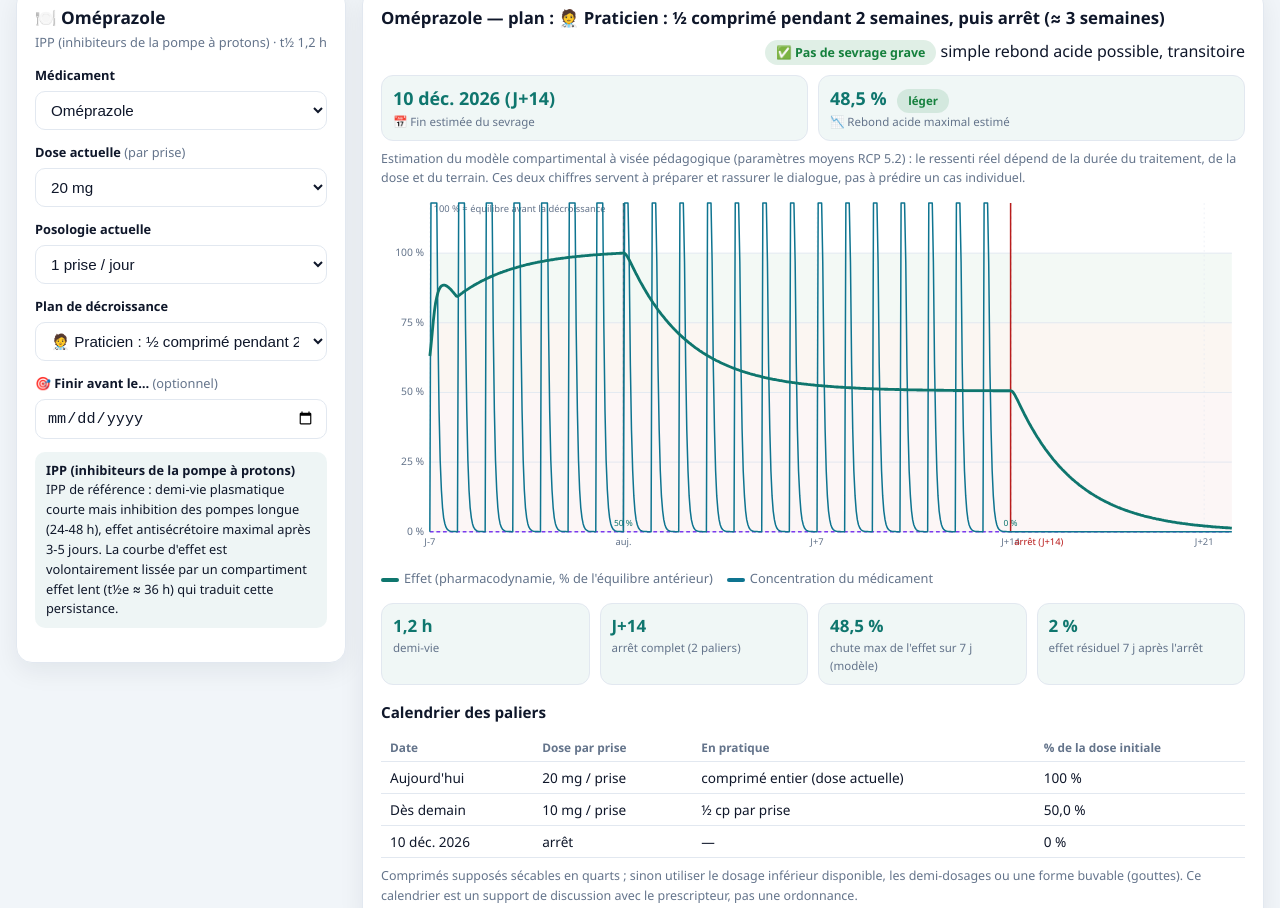
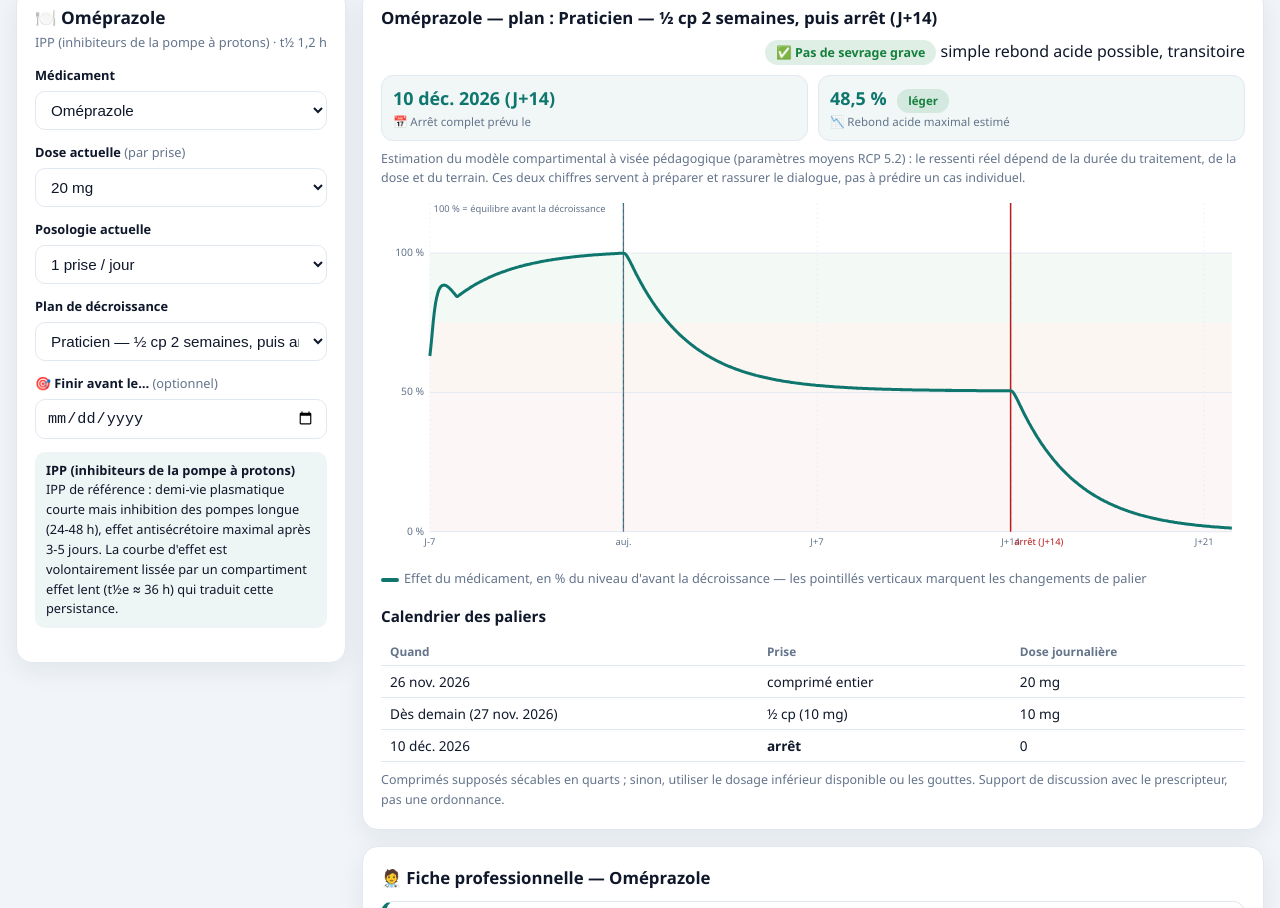
Before and after one commit to Alexlft73/Pharmarevues, a plain HTML site: page deprescription.html in a window 1280 px wide. Shown: the part 305-1213 px from the top of the page. Drawn offline with Linux system fonts and the light colour scheme.

Commit message:
Module déprescription v3 : simplification — une seule courbe (effet), suppression des 4 stats, calendrier 3 colonnes (Quand/Prise/Dose), libellés de plans courts (Praticien/Doux/Très doux), info-bulle allégée

```diff
--- a/deprescription.html
+++ b/deprescription.html
@@ -93,7 +93,7 @@ footer{margin-top:18px;text-align:center;font-size:.78rem;color:var(--gris)}
 <header>
 <button id="themeBtn" class="themebtn" aria-label="Basculer le mode sombre"></button>
 <h1>🪜 PharmaVeille · Module déprescription</h1>
-<div class="sub">Visualiser comment un traitement IPP, benzodiazépine (+ métabolites actifs), apparenté « Z » ou antidépresseur descend « en escalier » : courbe de concentration (PK) et courbe d'effet (PD) pendant la décroissance — pour sécuriser, expliquer et rassurer.</div>
+<div class="sub">Choisissez un médicament et un plan : la courbe montre comment l'effet descend marche par marche jusqu'à l'arrêt, avec le calendrier des paliers en comprimés (½, ¼…) — pour sécuriser, expliquer et rassurer.</div>
 </header>
 
 <div class="disc"><b>Outil pédagogique</b> : modèle compartimental simplifié et paramètres moyens de population (RCP, section 5.2). Un plan de déprescription est TOUJOURS une décision médicale individualisée (durée du traitement, dose, antécédents) — ce module sert à l'expliquer et à préparer le dialogue, jamais à remplacer le prescripteur.</div>
@@ -126,14 +126,13 @@ footer{margin-top:18px;text-align:center;font-size:.78rem;color:var(--gris)}
 <div id="chartbox" class="panel">
 <div class="cbhead"><h2 id="chartitle">Choisir un médicament</h2><span class="verdict" id="verdict"></span></div>
 <div id="estim">
-  <div class="stat"><div class="v" id="estdate">—</div><div class="k">📅 Fin estimée du sevrage</div></div>
+  <div class="stat"><div class="v" id="estdate">—</div><div class="k">📅 Arrêt complet prévu le</div></div>
   <div class="stat"><div class="v" id="estpk">—</div><div class="k" id="estklab">📉 Manque maximal estimé</div></div>
 </div>
 <div class="note" id="estnote"></div>
 <svg id="chart" viewBox="0 0 920 400" role="img" aria-label="Courbes concentration et effet pendant la décroissance"></svg>
 <div class="legend" id="legend"></div>
 <div id="tooltip"></div>
-<div class="stats" id="stats"></div>
 <div id="paliers"></div>
 </div>
 <div id="info" class="panel"></div>
@@ -185,7 +184,7 @@ mirt:{d:"Mirtazapine",cls:"AD",t12:30,tx:2,f:.5,vd:3.4,pb:.85,fe:.15,ds:[15,30],
    ok/warn : seuils de verdict sur Δ7j (chute maximale de l'effet sur 7 jours glissants, en %). */
 const CLASSES = {
 IPP:{label:"IPP (inhibiteurs de la pompe à protons)",t12e:36,ok:999,warn:999,eq:null,
-  prev:[{k:"🧑‍⚕️ Praticien : ½ comprimé pendant 2 semaines, puis arrêt (≈ 3 semaines)",frac:[{f:0.5,d:14},{f:0}]},{k:"−25 % toutes les 2 semaines",pct:25,w:2},{k:"−25 % toutes les 4 semaines (ou passage à la demande)",pct:25,w:4},{k:"Palier personnalisé…",cust:1},{k:"Arrêt d'un coup aujourd'hui (référence)",stop:1}],
+  prev:[{k:"Praticien — ½ cp 2 semaines, puis arrêt (J+14)",frac:[{f:0.5,d:14},{f:0}]},{k:"Doux — −25 % toutes les 2 semaines",pct:25,w:2},{k:"Très doux — −25 % toutes les 4 semaines (ou à la demande)",pct:25,w:4},{k:"Palier personnalisé…",cust:1},{k:"Arrêt d'un coup (référence)",stop:1}],
   pat:{title:"Arrêter un IPP : ce qu'il faut savoir",
     what:"Il n'y a <b>pas de dépendance</b> aux IPP : rien de comparable aux benzodiazépines. En revanche, après plusieurs semaines, l'estomac produit « un peu plus » d'acidité qu'avant le traitement. À l'arrêt, surtout brutal, un rebond acide peut donner pendant quelques jours à 2 semaines : brûlures, remontées acides, digestion difficile. C'est bénin, prévisible et ça passe.",
     how:["Continuer, ou repasser à la prise « à la demande » quelques semaines avant l'arrêt complet","Repas fractionnés, dîner léger, ne pas se coucher dans les 2-3 h après manger","Surélever la tête du lit, éviter ses aliments déclencheurs (épices, gras, alcool, café en excès)","Un antiacide local à la demande (type gel d'alginate, en pharmacie) suffit souvent pour le rebond","Si les symptômes durent au-delà de 2 semaines ou reviennent : revoir le médecin (parfois une cause à traiter)"],
@@ -193,7 +192,7 @@ IPP:{label:"IPP (inhibiteurs de la pompe à protons)",t12e:36,ok:999,warn:999,eq
   pro:{title:"Points professionnels — IPP",
     points:["Pas de syndrome de sevrage au sens pharmacologique ; rebond d'hyperacidité (hypergastrinémie) documenté à l'arrêt, souvent 1-2 semaines.","Décroissance souvent inutile : passage à la demande ou demi-dose 2-4 semaines suffit, surtout si usage prolongé.","Réévaluation annuelle de l'indication (recommandations HAS) ; l'arrêt est envisagé quand l'indication initiale a disparu.","Attention : un IPP peut masquer des signes digestifs d'alerte (cf. drapeaux rouges patient ci-dessous) ; l'arrêt sans avis médical est déconseillé si l'indication persiste (RGO érosif, prévention sous AINS/antiagrégant).","Après quelques semaines de traitement continu, la prise à la demande est souvent possible, sauf situations à risque."]}},
 BZD:{label:"Benzodiazépines",t12e:4,ok:20,warn:35,
-  prev:[{k:"🧑‍⚕️ Praticien : paliers en comprimés −25 %/semaine (¾ → ½ → ½ un jour sur 2 → ¼ → ¼ un jour sur 2), ≈ 5 semaines",frac:[{f:0.75,d:7},{f:0.5,d:7},{f:0.5,d:7,alt:1},{f:0.25,d:7},{f:0.25,d:7,alt:1},{f:0}]},{k:"−25 % toutes les 2 semaines (palier classique)",pct:25,w:2},{k:"−25 % toutes les 4 semaines (senior / traitement ancien)",pct:25,w:4},{k:"−50 % toutes les 2 semaines (traitement court, < 4 semaines)",pct:50,w:2},{k:"Palier personnalisé…",cust:1},{k:"Arrêt d'un coup aujourd'hui (démonstration)",stop:1}],
+  prev:[{k:"Praticien — ¾ → ½ → ¼ cp, un jour sur 2 en fin (J+35)",frac:[{f:0.75,d:7},{f:0.5,d:7},{f:0.5,d:7,alt:1},{f:0.25,d:7},{f:0.25,d:7,alt:1},{f:0}]},{k:"Doux — −25 % toutes les 2 semaines",pct:25,w:2},{k:"Très doux — −25 % toutes les 4 semaines (senior, ancien traitement)",pct:25,w:4},{k:"Rapide — −50 % toutes les 2 semaines (traitement court)",pct:50,w:2},{k:"Palier personnalisé…",cust:1},{k:"Arrêt d'un coup (référence)",stop:1}],
   eq:{title:"Équivalences approximatives (pivot : diazépam 10 mg)",note:"Approximations d'usage (tables de conversion usuelles), à titre indicatif : la conversion individuelle reste une décision médicale. Les apparentés « Z » (zolpidem, zopiclone) n'ont pas d'équivalence diazépam fiable ; le clonazépame change d'indication (épilepsie) : ne jamais convertir sans le prescripteur.",
     rows:[["Diazépam","10 mg"],["Lorazépam","1 mg"],["Alprazolam","0,5 mg"],["Clonazépame","0,5 mg (approximation d'usage, discutée)"]]},
   pat:{title:"Arrêter une benzodiazépine : ce qu'il faut savoir",
@@ -203,7 +202,7 @@ BZD:{label:"Benzodiazépines",t12e:4,ok:20,warn:35,
   pro:{title:"Points professionnels — benzodiazépines",
     points:["Règles françaises (HAS/ANSM, plan MILDECA) : durée maximale 4 semaines pour les hypnotiques, 12 semaines pour les anxiolytiques, sevrage inclus ; annoncer la durée dès l'instauration.","Préférer une demi-vie longue (diazépam) ou convertir via équivalences pour lisser les paliers, en particulier depuis une BZD courte (alprazolam, lorazépam).","Paliers classiques : −25 % toutes les 2-4 semaines ; sous 25 % de la dose initiale, paliers plus fins (−12,5 % ou prises alternées) car la baisse relative devient grande pour un même delta en mg.","Syndrome de sevrage à distinguer du retour de l'anxiété primitive : la réaction au palier s'estompe en jours ; la rechute persiste et doit être réévaluée (psychothérapie/TCC, suivi médical).","Risque convulsif à l'arrêt brutal : dose élevée, terrain épileptique, alcoolodépendance associée : ces situations relèvent d'un suivi médical rapproché.","Chez le sujet âgé : somnolence, chutes, confusion ; critère de prescription potentiellement inappropriée qui renforce le projet d'arrêt."]}} ,
 Z:{label:"Apparentés « Z » (hypnotiques)",t12e:2,ok:20,warn:35,eq:null,
-  prev:[{k:"🧑‍⚕️ Praticien : ½ cp 1 semaine → un soir sur 2 pendant 1 semaine → ¼ cp 1 semaine, puis arrêt (≈ 3 semaines)",frac:[{f:0.5,d:7},{f:0.5,d:7,alt:1},{f:0.25,d:7},{f:0}]},{k:"−25 % toutes les 2 semaines (palier classique)",pct:25,w:2},{k:"Palier personnalisé…",cust:1},{k:"Arrêt d'un coup aujourd'hui (démonstration)",stop:1}],
+  prev:[{k:"Praticien — ½ cp, puis un soir sur 2, puis ¼ (J+21)",frac:[{f:0.5,d:7},{f:0.5,d:7,alt:1},{f:0.25,d:7},{f:0}]},{k:"Doux — −25 % toutes les 2 semaines",pct:25,w:2},{k:"Palier personnalisé…",cust:1},{k:"Arrêt d'un coup (référence)",stop:1}],
   pat:{title:"Arrêter le zolpidem ou la zopiclone : ce qu'il faut savoir",
     what:"Ce sont des cousins des benzodiazépines, ciblés sur le sommeil. À l'arrêt brutal après un usage prolongé, la 1re à 3e nuit(s) sont souvent plus mauvaises qu'avant le traitement : c'est l'insomnie de rebond, attendue et passagère. Elle est quasi constante, mieux vaut donc la prévoir au calendrier : c'est justement elle qui fait reprendre le médicament « pour être sûr de dormir ».",
     how:["Passer à la demi-dose quelques jours (comprimé sécable), puis au quart, ou « nuits alternées » : un soir sur deux, puis un soir sur trois","Méditation de sommeil guidée type Headspace sur Netflix (« Guide de la méditation »), sophrologie, scan corporel au lit","Rituel du soir constant, chambre sombre et fraîche, se lever si éveil > 20 min et s'occuper calmement","Pas d'alcool : il endort puis fragmente le sommeil et ravive le problème","Café et thé : après 14 h au maximum","Lumière du matin et activité physique : les deux meilleurs hypnotiques naturels","Annoncer la règle des « 3 nuits » les plus difficiles, l'écrire au calendrier : ça dédramatise"],
@@ -211,7 +210,7 @@ Z:{label:"Apparentés « Z » (hypnotiques)",t12e:2,ok:20,warn:35,eq:null,
   pro:{title:"Points professionnels — apparentés « Z »",
     points:["Règle ANSM : durée maximale 4 semaines, période de sevrage incluse ; réévaluer régulièrement.","Somnambulisme et comportements complexes rapportés avec le zolpidem (contre-indication à la reprise) : question systématique à l'officine ; femmes : 5 mg préférentiel.","Paliers courts et fractionnés (demi-dose, quart, nuits alternées) bien adaptés à la demi-vie très courte ; pas d'équivalence diazépam fiable à proposer d'emblée.","Insomnie de rebond quasi constante à l'arrêt brutal : l'anticiper avec le patient (nuits 1-3), c'est la clé de l'arrêt.","Chez le sujet âgé : chutes, confusion nocturne ; critère de prescription inappropriée qui renforce le projet d'arrêt."]}} ,
 AD:{label:"Antidépresseurs",t12e:24,ok:15,warn:25,eq:null,
-  prev:[{k:"🧑‍⚕️ Praticien : ¾ cp → ½ cp → ¼ cp (2 semaines par palier), puis ¼ un jour sur 2 avant l'arrêt (≈ 8 semaines)",frac:[{f:0.75,d:14},{f:0.5,d:14},{f:0.25,d:14},{f:0.25,d:14,alt:1},{f:0}]},{k:"−25 % toutes les 2 semaines",pct:25,w:2},{k:"−25 % toutes les 4 semaines (plus prudent)",pct:25,w:4},{k:"Palier personnalisé…",cust:1},{k:"Arrêt d'un coup aujourd'hui (démonstration)",stop:1}],
+  prev:[{k:"Praticien — ¾ → ½ → ¼ cp (2 sem/palier), puis un jour sur 2 (J+56)",frac:[{f:0.75,d:14},{f:0.5,d:14},{f:0.25,d:14},{f:0.25,d:14,alt:1},{f:0}]},{k:"Doux — −25 % toutes les 2 semaines",pct:25,w:2},{k:"Très doux — −25 % toutes les 4 semaines (plus prudent)",pct:25,w:4},{k:"Palier personnalisé…",cust:1},{k:"Arrêt d'un coup (référence)",stop:1}],
   pat:{title:"Arrêter un antidépresseur : ce qu'il faut savoir",
     what:"L'arrêt peut donner un <b>syndrome d'interruption</b> : vertiges (surtout aux mouvements des yeux), sensations de « décharges électriques », nausées, grippette, insomnie, irritabilité, anxiété. Il apparaît 1 à 5 jours après la baisse, il est bénin, et il passe en 1 à 3 semaines. Il ne veut pas dire que la dépression revient : c'est le cerveau qui réajuste ses récepteurs. À savoir aussi : la rechute dépressive est plus fréquente en cas d'arrêt prématuré (moins de 6 mois de traitement) ; l'arrêt se planifie, avec le médecin, en période stable.",
     how:["Descente progressive sur au moins 2 à 4 semaines, souvent plus longue pour la paroxétine et la venlafaxine","Paliers : la dose baisse d'un cran (par exemple −25 %), puis on attend 2 à 4 semaines, le temps que le corps retrouve son équilibre","Symptômes d'arrêt ≠ rechute : vertiges, sensations électriques, nausées dans les jours suivant une baisse = adaptation, ça s'atténue seul en 1-3 semaines ; tristesse ou anxiété qui persiste et s'aggrave = en parler au médecin","Méditation guidée et hygiène de sommeil, activité physique régulière (effet antidépresseur démontré), garder les liens sociaux","La fluoxétine descend « toute seule » : sa longue demi-vie fait le travail du palier ; pour la paroxétine et la venlafaxine, c'est l'inverse : ne jamais couper d'un coup","Signaux positifs : noter chaque jour ce qui va bien, et reprendre contact avec le médecin si une tristesse durable revient"],
@@ -516,15 +515,12 @@ function run(){
   $("verdict").innerHTML=verdict(res);
   renderEstim(res);
   renderChart(res);
-  renderStats(res);
   renderPaliers(res);
   renderInfo();
   var pill='<b>'+c.label+'</b><br>'+m.tips;
   $("pillinfo").innerHTML=pill;
   $("srcp").innerHTML='Sources : paramètres PK moyens issus des RCP (section 5.2), consultables sur la <a href="https://base-donnees-publique.medicaments.gouv.fr/" target="_blank" rel="noopener">base publique du médicament (ANSM)</a> ; recommandations françaises HAS/ANSM sur la durée de prescription et l\'arrêt des benzodiazépines, apparentés et antidépresseurs. Compartiment effet : modèle à effect-site (ke0) pédagogique, relation concentration-effet supposée linéaire dans cette zone.';
-  $("legend").innerHTML='<span><span class="sw" style="background:var(--teal)"></span>Effet (pharmacodynamie, % de l\'équilibre antérieur)</span>'
-   +'<span><span class="sw" style="background:var(--bleu)"></span>Concentration du médicament</span>'
-   +(m.met?'<span><span class="sw" style="background:var(--violet)"></span>Métabolite actif ('+m.met.n+')</span>':'');
+  $("legend").innerHTML='<span><span class="sw" style="background:var(--teal)"></span>Effet du médicament, en % du niveau d\'avant la décroissance — les pointillés verticaux marquent les changements de palier</span>';
   $("ftot").textContent="15 molécules — phase 1 (IPP, benzodiazépines, apparentés Z, antidépresseurs)";
 }
 function renderEstim(res){
@@ -542,40 +538,36 @@ function renderEstim(res){
   $("estklab").textContent="📉 "+lab;
   $("estnote").textContent="Estimation du modèle compartimental à visée pédagogique (paramètres moyens RCP 5.2) : le ressenti réel dépend de la durée du traitement, de la dose et du terrain. Ces deux chiffres servent à préparer et rassurer le dialogue, pas à prédire un cas individuel.";
 }
-function renderStats(res){
-  var m=mol(), s=$("stats");
-  var stopD=Math.round((res.sch.stopH-res.sch.preH)/24);
-  var nSteps=res.sch.steps.length;
-  var h='<div class="stat"><div class="v">'+fmt(m.t12,1)+' h</div><div class="k">demi-vie'+(m.met?" (+ métabolite "+fmt(m.met.t12,0)+" h)":"")+'</div></div>';
-  h+='<div class="stat"><div class="v">J+'+stopD+'</div><div class="k">arrêt complet ('+nSteps+' palier'+(nSteps>1?"s":"")+')</div></div>';
-  if(MODE==="pro") h+='<div class="stat"><div class="v">'+fmt(res.d7,1)+' %</div><div class="k">chute max de l\'effet sur 7 j (modèle)</div></div>';
-  if(res.eff7!==null) h+='<div class="stat"><div class="v">'+fmt(Math.max(res.eff7,0),0)+' %</div><div class="k">effet résiduel 7 j après l\'arrêt</div></div>';
-  s.innerHTML=h;
-}
 function fracStr(f){
   var M=[[1,'1 cp'],[0.75,'¾ cp'],[0.5,'½ cp'],[0.25,'¼ cp'],[0.125,'⅛ cp']];
   for(var i=0;i<M.length;i++){ if(Math.abs(f-M[i][0])<1e-9) return M[i][1]; }
   return null;
 }
+function priseTxt(factor,alt,refMg){
+  var fs=fracStr(factor), mg=refMg*factor;
+  var t=fs?fs:(fmt(factor*100,0)+' % de la dose');
+  if(alt) t+=' <b>un jour sur 2</b>';
+  t+=' ('+dstr(mg)+' mg)';
+  return t;
+}
 function renderPaliers(res){
-  var box=$("paliers"), today=new Date(), soir=(ST.tau>=24);
-  var rows='<tr><td>Aujourd\'hui</td><td class="num">'+dstr(ST.dose)+' mg / prise</td><td>comprimé entier (dose actuelle)</td><td class="num">100 %</td></tr>';
-  res.sch.steps.forEach(function(st){
-    if(st.h===res.sch.preH&&st.factor>0&&st.factor<1){ /* 1er palier praticien : dès demain */
-      var fs2=fracStr(st.factor);
-      rows+='<tr><td>Dès demain</td><td class="num">'+dstr(ST.dose*st.factor)+' mg / prise</td><td>'+(fs2?fs2+' par prise':fmt(st.factor*100,1)+' %')+(st.alt?' <b>un jour sur 2</b> (ou '+(soir?'un soir sur 2':'une prise sur 2')+')':'')+'</td><td class="num">'+fmt(st.factor*100,1)+' %</td></tr>';
+  var box=$("paliers"), today=new Date();
+  var rows='<tr><td>'+fmtDate(today)+'</td><td>comprimé entier</td><td class="num">'+dstr(ST.dose)+' mg</td></tr>';
+  res.sch.steps.forEach(function(st,idx){
+    if(idx===0&&st.h===res.sch.preH&&st.factor>0&&st.factor<1){
+      var t1=new Date(today.getTime()+864e5);
+      rows+='<tr><td>Dès demain ('+fmtDate(t1)+')</td><td>'+priseTxt(st.factor,st.alt,ST.dose)+'</td><td class="num">'+dstr(ST.dose*st.factor)+' mg</td></tr>';
       return;
     }
     var d=new Date(today.getTime()+Math.round((st.h-res.sch.preH)/24)*864e5);
     if(st.factor<=0){
-      rows+='<tr><td>'+fmtDate(d)+'</td><td class="num">arrêt</td><td>—</td><td class="num">0 %</td></tr>';
+      rows+='<tr><td>'+fmtDate(d)+'</td><td><b>arrêt</b></td><td class="num">0</td></tr>';
     } else {
-      var fs=fracStr(st.factor);
-      rows+='<tr><td>'+fmtDate(d)+'</td><td class="num">'+dstr(ST.dose*Math.max(st.factor,0.05))+' mg / prise</td><td>'+(fs?fs+' par prise':'≈ '+fmt(st.factor*100,0)+' % de la dose')+(st.alt?' <b>un jour sur 2</b> (ou '+(soir?'un soir sur 2':'une prise sur 2')+')':'')+'</td><td class="num">'+fmt(st.factor*100,1)+' %</td></tr>';
+      rows+='<tr><td>'+fmtDate(d)+'</td><td>'+priseTxt(st.factor,st.alt,ST.dose)+'</td><td class="num">'+dstr(ST.dose*st.factor)+' mg</td></tr>';
     }
   });
-  box.innerHTML='<h3>Calendrier des paliers</h3><table class="ptab"><tr><th>Date</th><th>Dose par prise</th><th>En pratique</th><th>% de la dose initiale</th></tr>'+rows+'</table>'
-   +'<div class="note">Comprimés supposés sécables en quarts ; sinon utiliser le dosage inférieur disponible, les demi-dosages ou une forme buvable (gouttes). Ce calendrier est un support de discussion avec le prescripteur, pas une ordonnance.</div>';
+  box.innerHTML='<h3>Calendrier des paliers</h3><table class="ptab"><tr><th>Quand</th><th>Prise</th><th>Dose journalière</th></tr>'+rows+'</table>'
+   +'<div class="note">Comprimés supposés sécables en quarts ; sinon, utiliser le dosage inférieur disponible ou les gouttes. Support de discussion avec le prescripteur, pas une ordonnance.</div>';
 }
 function renderInfo(){
   var m=mol(), c=cls(), box=$("info"), h="";
@@ -611,7 +603,7 @@ function renderChart(res){
   s+='<rect x="'+L+'" y="'+Y(100)+'" width="'+iw+'" height="'+(Y(75)-Y(100))+'" fill="rgba(21,128,61,.05)"/>';
   s+='<rect x="'+L+'" y="'+Y(75)+'" width="'+iw+'" height="'+(Y(50)-Y(75))+'" fill="rgba(180,83,9,.05)"/>';
   s+='<rect x="'+L+'" y="'+Y(50)+'" width="'+iw+'" height="'+(Y(0)-Y(50))+'" fill="rgba(185,28,28,.04)"/>';
-  [0,25,50,75,100].forEach(function(g){
+  [0,50,100].forEach(function(g){
     s+='<line x1="'+L+'" y1="'+Y(g)+'" x2="'+(W-R)+'" y2="'+Y(g)+'" stroke="var(--bord)" stroke-width="1"/>';
     s+='<text x="'+(L-6)+'" y="'+(Y(g)+3)+'" text-anchor="end" font-size="11" fill="var(--gris)">'+g+' %</text>';
   });
@@ -626,7 +618,6 @@ function renderChart(res){
     var dd=(st.h-res.sch.preH)/24;
     if(dd<0||dd>t1) return;
     s+='<line x1="'+X(dd)+'" y1="'+T+'" x2="'+X(dd)+'" y2="'+(T+ih)+'" stroke="var(--teal)" stroke-width="1" stroke-dasharray="3,4" opacity=".75"/>';
-    s+='<text x="'+X(dd)+'" y="'+(T+ih-6)+'" text-anchor="middle" font-size="9" fill="var(--teal)">'+Math.round(st.factor*100)+' %</text>';
   });
   var stopD=(res.sch.stopH-res.sch.preH)/24;
   if(stopD>0&&stopD<=t1){
@@ -642,9 +633,7 @@ function renderChart(res){
     }
     return '<path d="'+p+'" fill="none" stroke="'+color+'" stroke-width="'+wid+'"'+(dash?' stroke-dasharray="'+dash+'"':'')+' stroke-linejoin="round"/>';
   }
-  s+=path(function(i){return out.cm[i];},res.Cmbar,"var(--violet)",1.6,"4,3");
-  s+=path(function(i){return out.cp[i];},res.Cbar,"var(--bleu)",1.6,null);
-  s+=path(function(i){return out.cer[i];},res.Cebar,"var(--teal)",3,null);
+  s+=path(function(i){return out.cer[i];},res.Cebar,"var(--teal)",3.2,null);
   s+='<rect id="hoverzone" x="'+L+'" y="'+T+'" width="'+iw+'" height="'+ih+'" fill="transparent" style="cursor:crosshair"/>';
   svg.innerHTML=s;
   var hz=svg.querySelector("#hoverzone"), tip=$("tooltip"), STd=ST;
@@ -658,11 +647,12 @@ function renderChart(res){
     if(j===null){ tip.style.display="none"; return; }
     var dte=new Date(); dte.setDate(dte.getDate()+Math.round(day));
     var f=factorAtT(res.sch.preH+Math.max(0,day)*24,res.sch);
-    var doss=(day<0)?(dstr(STd.dose)+" mg (en cours)"):(f>0?dstr(STd.dose*f)+" mg / prise":"arrêt");
+    var doss=dstr(STd.dose*f)+' mg';
     tip.style.display="block";
     tip.style.left=(evv.clientX+12)+"px";
     tip.style.top=(evv.clientY-14)+"px";
-    tip.innerHTML=fmtDate(dte)+'<br>Dose : '+doss+'<br>Effet : '+fmt(out.cer[j]/res.Cebar*100,0)+' %<br>Concentration : '+fmt(out.cp[j]/res.Cbar*100,0)+' %'+(res.P.met?' · métabolite '+fmt(out.cm[j]/res.Cmbar*100,0)+' %':'');
+    var fsx=f>0?fracStr(f):null;
+    tip.innerHTML=fmtDate(dte)+'<br>'+(day<0?'Traitement en cours':(f>0?'Prise : '+(fsx||doss):'<b>arrêt</b>'))+'<br>Effet restant : '+fmt(out.cer[j]/res.Cebar*100,0)+' %';
     var vr=svg.querySelector("#vline"); if(vr) vr.remove();
     var vline=document.createElementNS("http://www.w3.org/2000/svg","line");
     vline.setAttribute("id","vline"); vline.setAttribute("x1",px); vline.setAttribute("x2",px);
```
